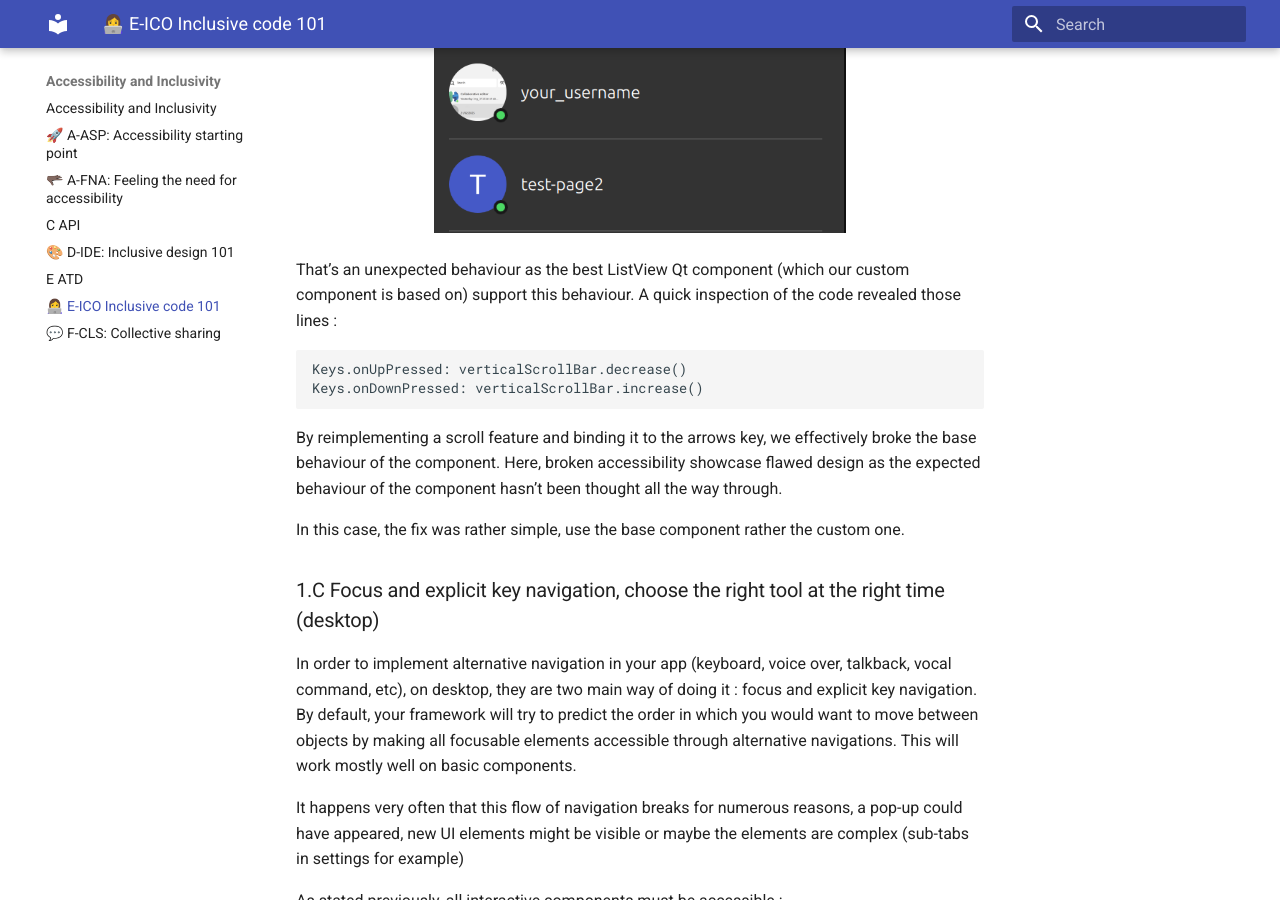
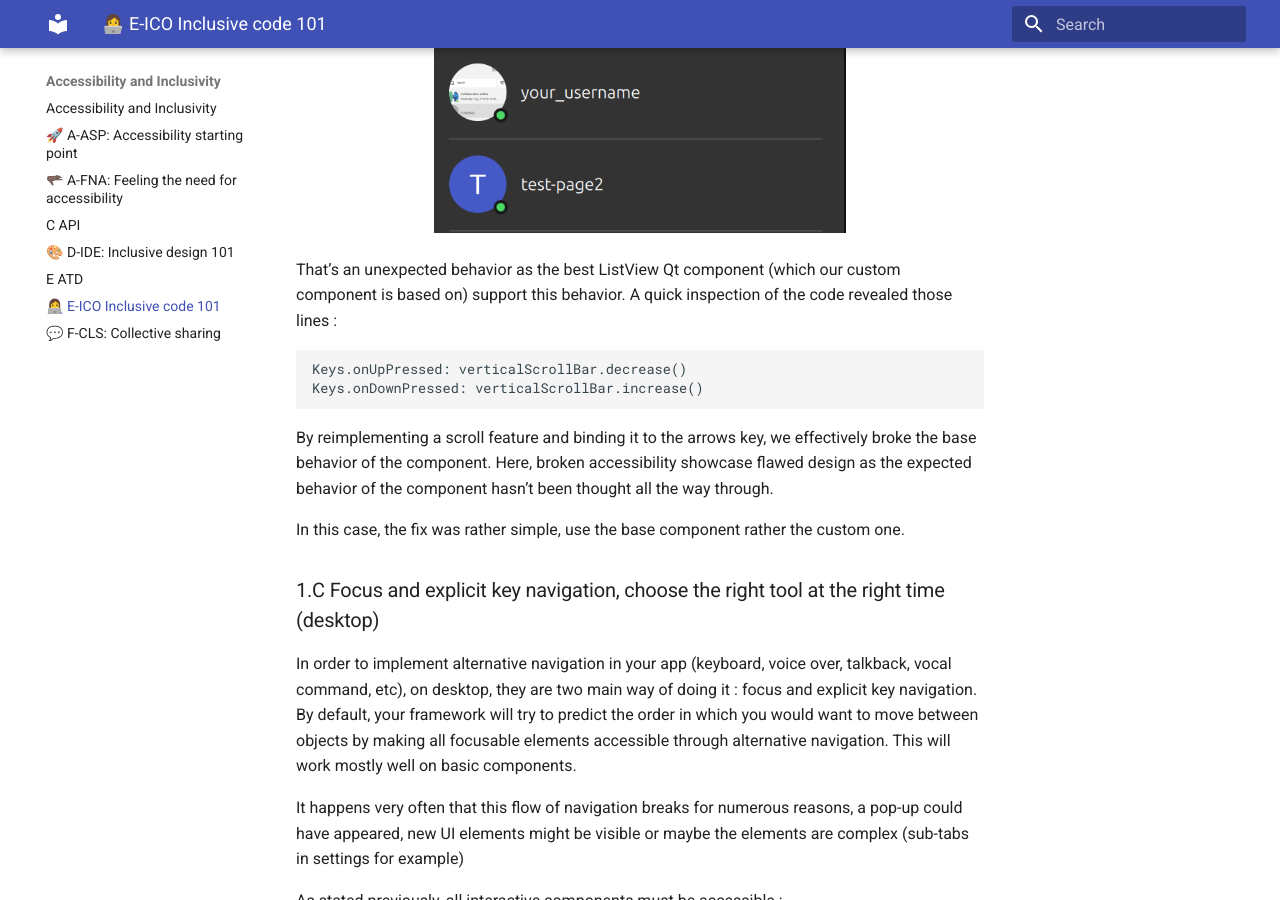
Before and after one commit to savoirfairelinux/building-inclusive-open-source-software, an MkDocs documentation site: the page built from docs/E-ICO.md, in a window 1280 px wide and 900 px high, scrolled down 3347 px. Built offline with MkDocs 1.6.1 and Material for MkDocs 9.7.7, drawn with Linux system fonts in a browser that asks for light colours; some of the changed text lies outside the part shown.

````diff
--- a/docs/E-ICO.md
+++ b/docs/E-ICO.md
@@ -98,20 +98,20 @@ Another example would be the account selection list in Jami. It was not possible
     <img src="../ressources/E-ProgrammingInclusiveAndAccessibleSoftware/JamiAccoutnList.png" alt="Picture of the account list in Jami showing 4 different accounts." width="60%">
 </p>
 
-That’s an unexpected behaviour as the best ListView Qt component (which our custom component is based on) support this behaviour. A quick inspection of the code revealed those lines :
+That’s an unexpected behavior as the best ListView Qt component (which our custom component is based on) support this behavior. A quick inspection of the code revealed those lines :
 
 ```cpp
 Keys.onUpPressed: verticalScrollBar.decrease()
 Keys.onDownPressed: verticalScrollBar.increase()
 ```
 
-By reimplementing a scroll feature and binding it to the arrows key, we effectively broke the base behaviour of the component. Here, broken accessibility showcase flawed design as the expected behaviour of the component hasn’t been thought all the way through.
+By reimplementing a scroll feature and binding it to the arrows key, we effectively broke the base behavior of the component. Here, broken accessibility showcase flawed design as the expected behavior of the component hasn’t been thought all the way through.
 
 In this case, the fix was rather simple, use the base component rather the custom one.
 
 ### 1.C Focus and explicit key navigation, choose the right tool at the right time (desktop)
 
-In order to implement alternative navigation in your app (keyboard, voice over, talkback, vocal command, etc), on desktop, they are two main way of doing it : focus and explicit key navigation. By default, your framework will try to predict the order in which you would want to move between objects by making all focusable elements accessible through alternative navigations. This will work mostly well on basic components.
+In order to implement alternative navigation in your app (keyboard, voice over, talkback, vocal command, etc), on desktop, they are two main way of doing it : focus and explicit key navigation. By default, your framework will try to predict the order in which you would want to move between objects by making all focusable elements accessible through alternative navigation. This will work mostly well on basic components.
 
 It happens very often that this flow of navigation breaks for numerous reasons, a pop-up could have appeared, new UI elements might be visible or maybe the elements are complex (sub-tabs in settings for example)
 
````
Also changed, not shown: other parts of docs/E-ICO.md (+16 -5 lines), docs/ressources/E-ProgrammingInclusiveAndAccessibleSoftware/AccessibilityChecklist.png (deleted), docs/ressources/E-ProgrammingInclusiveAndAccessibleSoftware/InclusivenessChecklist.png (added), 3 other files.
